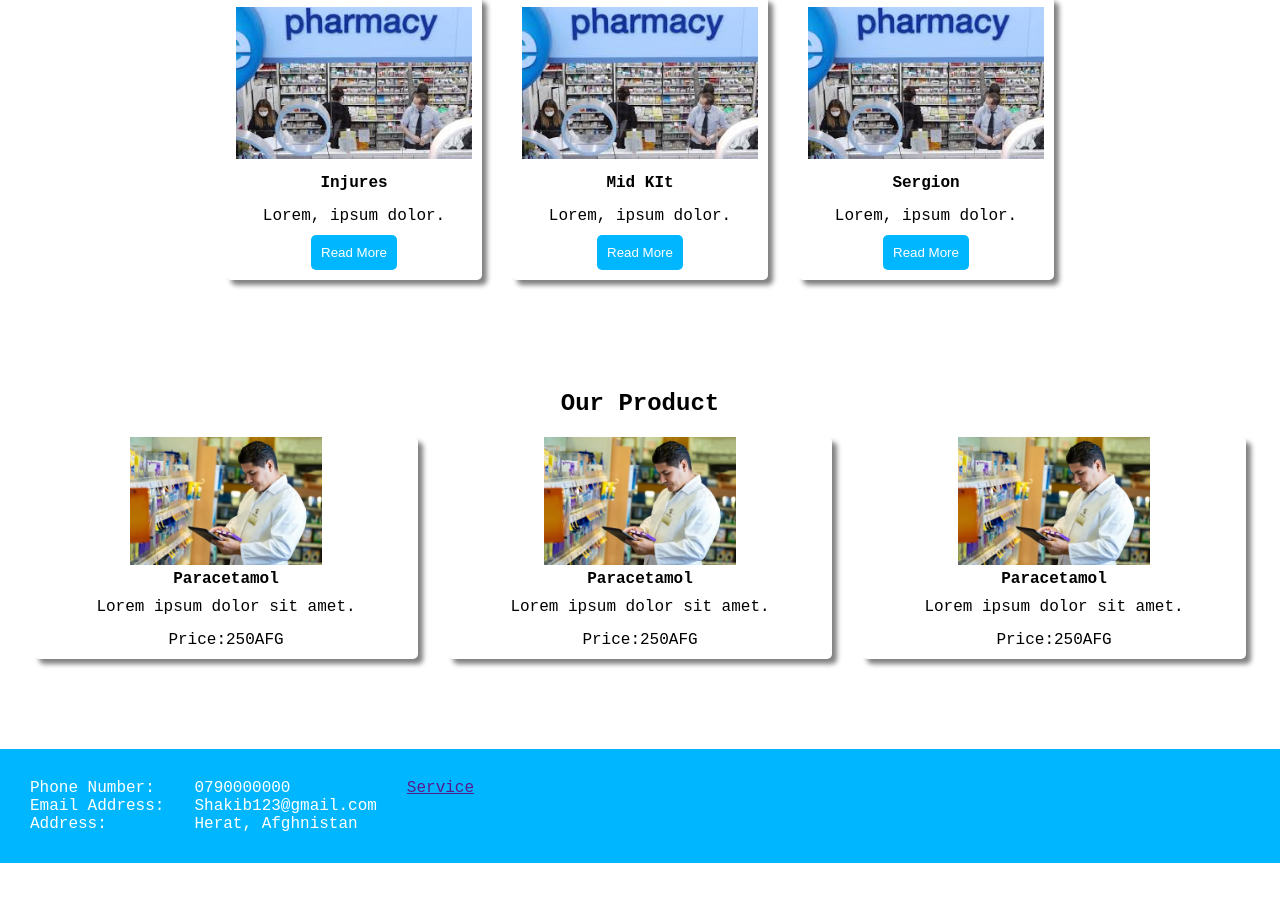
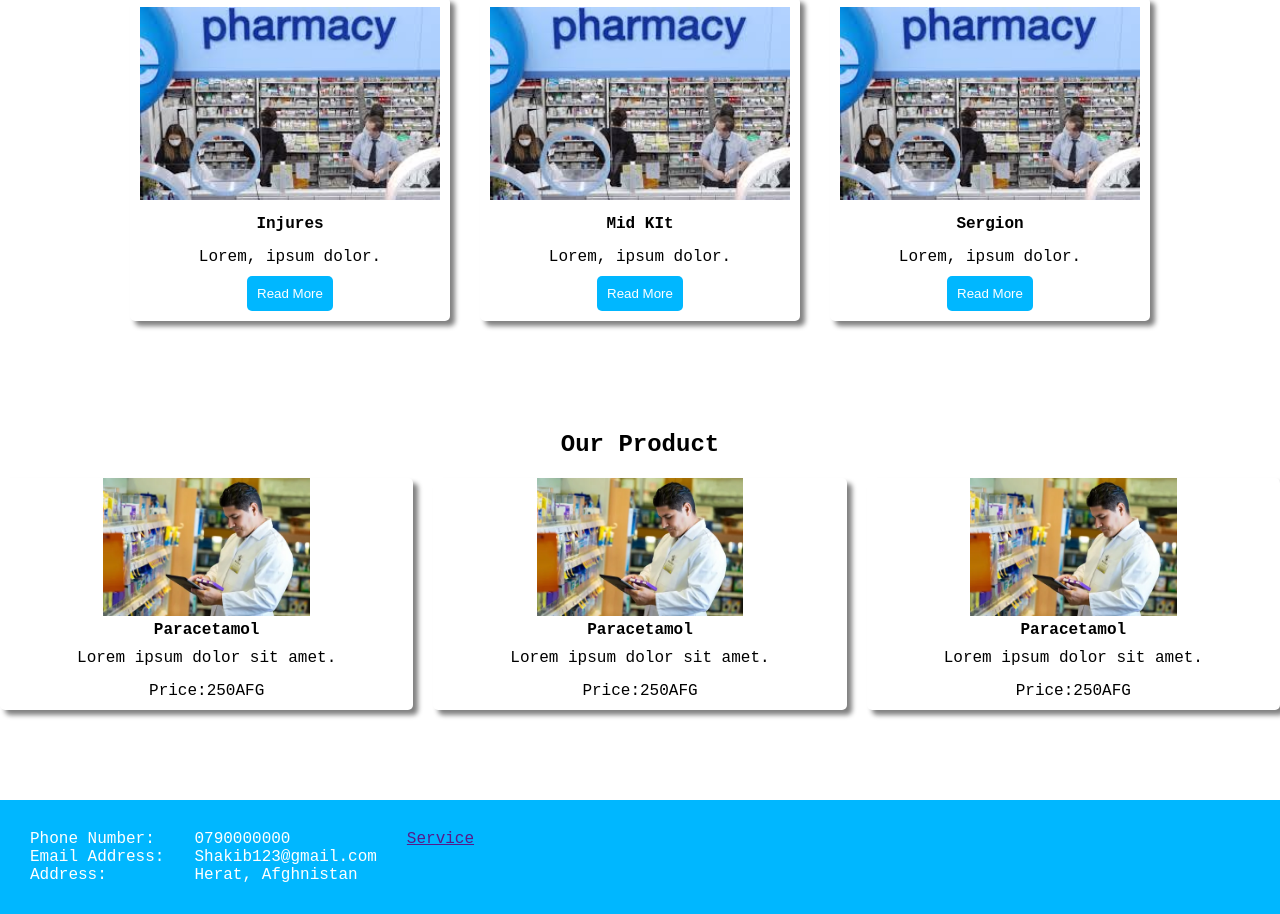
Before and after one commit to ShakibRamez/Pharmacy-Project, a plain HTML site: page index.html in a window 1280 px wide. Shown: the part 501-1415 px from the top of the page. Before the commit the page ends 1364 px from the top, so only its background shows below. Drawn offline with Linux system fonts and the light colour scheme.

Commit message:
some prob

```diff
--- a/style.css
+++ b/style.css
@@ -58,7 +58,7 @@ p{
     border-radius: 5px;
     box-shadow: 5px 5px 5px gray;
     padding: 10px;
-    width: 20%;
+    width: 25%;
 
 }
 
@@ -84,7 +84,7 @@ p{
 .product{
     display: flex;
     flex-direction: row;
-    gap: 30px;
+    gap: 20px;
     justify-content: center;
 }
 
@@ -92,7 +92,7 @@ p{
     text-align: center;
     border-radius: 5px;
     box-shadow: 5px 5px 5px gray;
-    width: 30%;
+    width: 40%;
 }
 
 section{
```
